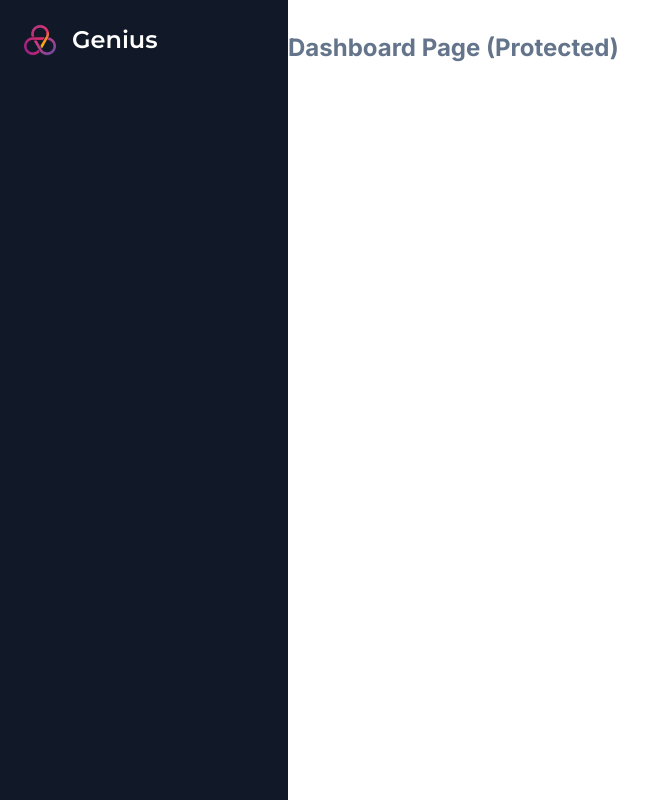
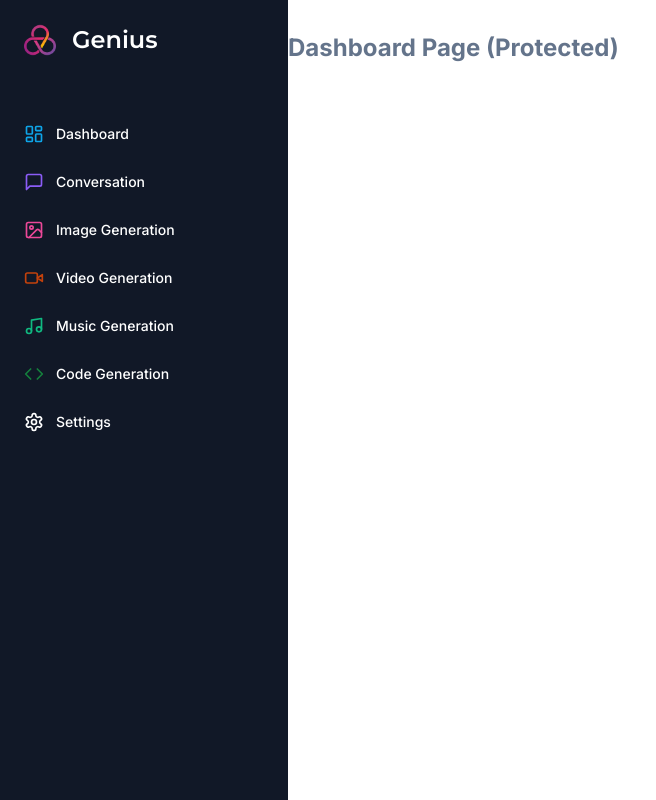
Before and after one commit to AbhayaShankar/genius-saas-ai, a Next.js app: page /dashboard in a window 1280 px wide. Shown: the whole page, without its empty margins (0-656 px from the left). Built offline with nearby package versions, Linux system fonts and the light colour scheme.

Commit message:
Sidebar setup - mobile view remaining

```diff
--- /dev/null
+++ b/components/Mobile-Sidebar.tsx
@@ -0,0 +1,13 @@
+import React from "react";
+import { Button } from "./ui/button";
+import { Menu } from "lucide-react";
+
+const MobileSidebar = () => {
+  return (
+    <Button variant={"ghost"} size={"icon"} className="md:hidden">
+      <Menu />
+    </Button>
+  );
+};
+
+export default MobileSidebar;
--- a/components/Navbar.tsx
+++ b/components/Navbar.tsx
@@ -2,13 +2,12 @@
 import React from "react";
 import { Button } from "./ui/button";
 import { UserButton } from "@clerk/nextjs";
+import MobileSidebar from "./Mobile-Sidebar";
 
 const Navbar = () => {
   return (
     <div className="flex items-center p-4">
-      <Button variant={"ghost"} size={"icon"} className="md:hidden">
-        <Menu />
-      </Button>
+      <MobileSidebar />
       <div className="w-full flex justify-end ">
         <UserButton afterSignOutUrl="/" />
       </div>
--- a/components/Sidebar.tsx
+++ b/components/Sidebar.tsx
@@ -4,8 +4,61 @@
 import { Montserrat } from "next/font/google";
 import Image from "next/image";
 import Link from "next/link";
+import {
+  Code,
+  ImageIcon,
+  LayoutDashboard,
+  MessageSquare,
+  Music,
+  Settings,
+  VideoIcon,
+} from "lucide-react";
 
 const montserrat = Montserrat({ weight: "600", subsets: ["latin"] });
+
+const routes = [
+  {
+    label: "Dashboard",
+    icon: LayoutDashboard,
+    href: "/dashboard",
+    text_color: "text-sky-500",
+  },
+  {
+    label: "Conversation",
+    icon: MessageSquare,
+    href: "/conversation",
+    text_color: "text-violet-500",
+  },
+  {
+    label: "Image Generation",
+    icon: ImageIcon,
+    href: "/image",
+    text_color: "text-pink-500",
+  },
+  {
+    label: "Video Generation",
+    icon: VideoIcon,
+    href: "/video",
+    text_color: "text-orange-700",
+  },
+  {
+    label: "Music Generation",
+    icon: Music,
+    href: "/music",
+    text_color: "text-emerald-500",
+  },
+  {
+    label: "Code Generation",
+    icon: Code,
+    href: "/code",
+    text_color: "text-green-700",
+  },
+  {
+    label: "Settings",
+    icon: Settings,
+    href: "/settings",
+  },
+];
 
 const Sidebar = () => {
   return (
@@ -19,6 +72,20 @@
             Genius
           </h1>
         </Link>
+        <div className="space-y-1">
+          {routes.map((route) => (
+            <Link
+              href={route.href}
+              key={route.href}
+              className="text-sm group flex p-3 w-full justify-start font-medium cursor-pointer hover:text-white hover:bg-white/10 rounded-lg transition"
+            >
+              <div className="flex items-center flex-1">
+                <route.icon className={cn("h-5 w-5 mr-3 ", route.text_color)} />
+                {route.label}
+              </div>
+            </Link>
+          ))}
+        </div>
       </div>
     </div>
   );
```
